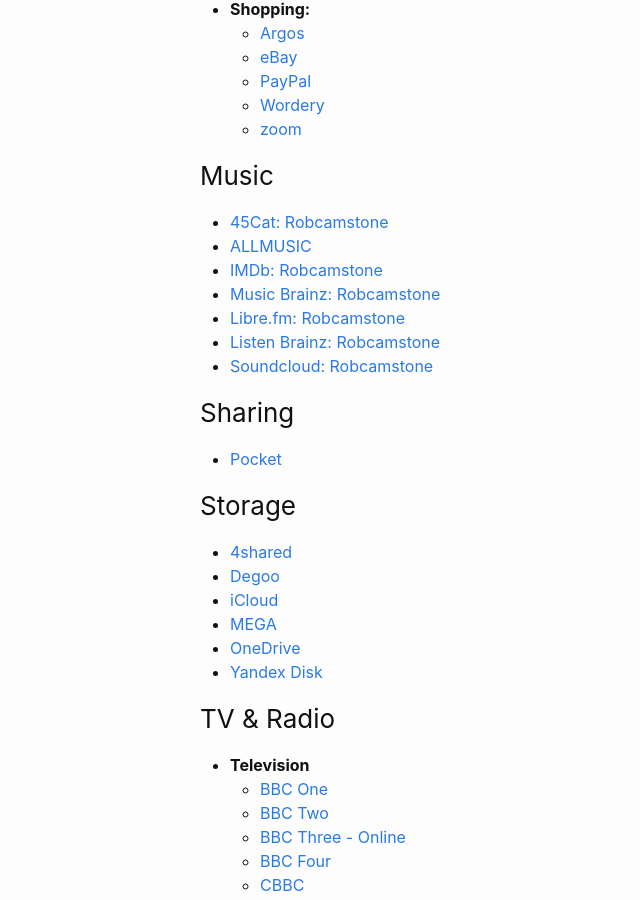
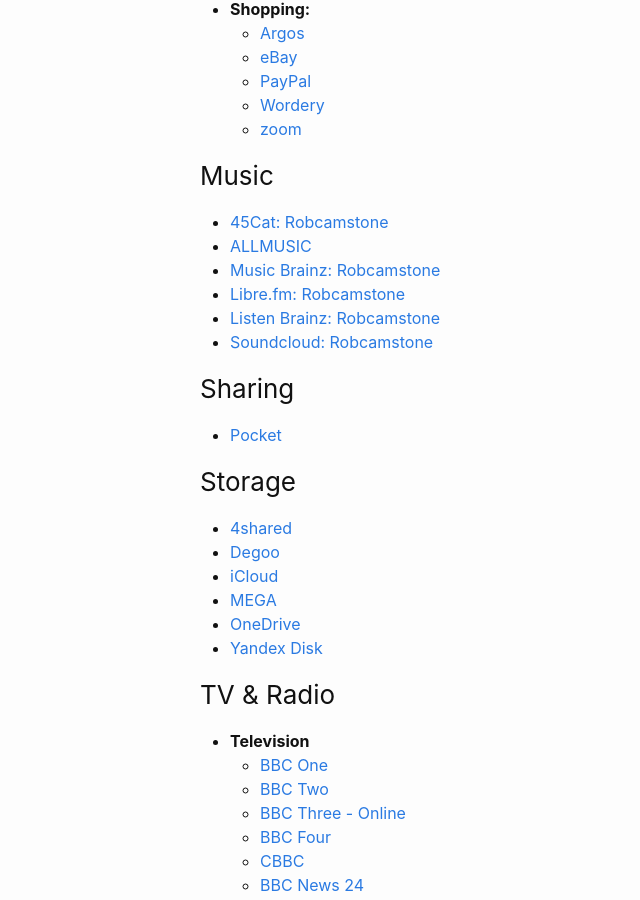
Before and after one commit to Robcamstone/Robcamstone.github.io, a Jekyll site: the page built from bookmarks.md, in a window 1280 px wide and 900 px high, scrolled down 1983 px. Shown: the whole window, without its empty margins (70-710 px from the left). Built offline with Jekyll 4.4.1, drawn with Linux system fonts in a browser that asks for light colours; comment, search, counter and statistics services are not loaded.

Commit message:
Update bookmarks.md

```diff
--- a/bookmarks.md
+++ b/bookmarks.md
@@ -84,7 +84,6 @@ permalink: /bookmarks/
 ### Music
    * [45Cat: Robcamstone](http://www.45worlds.com/m/robcamstone)
    * [ALLMUSIC](https://www.allmusic.com/profile/robcamstone)
-   * [IMDb: Robcamstone](http://www.imdb.com/user/ur29493739)
    * [Music Brainz: Robcamstone](https://musicbrainz.org/user/Robcamstone)
    * [Libre.fm: Robcamstone](https://libre.fm/user/Robcamstone)
    * [Listen Brainz: Robcamstone](https://listenbrainz.org/user/Robcamstone)
```
